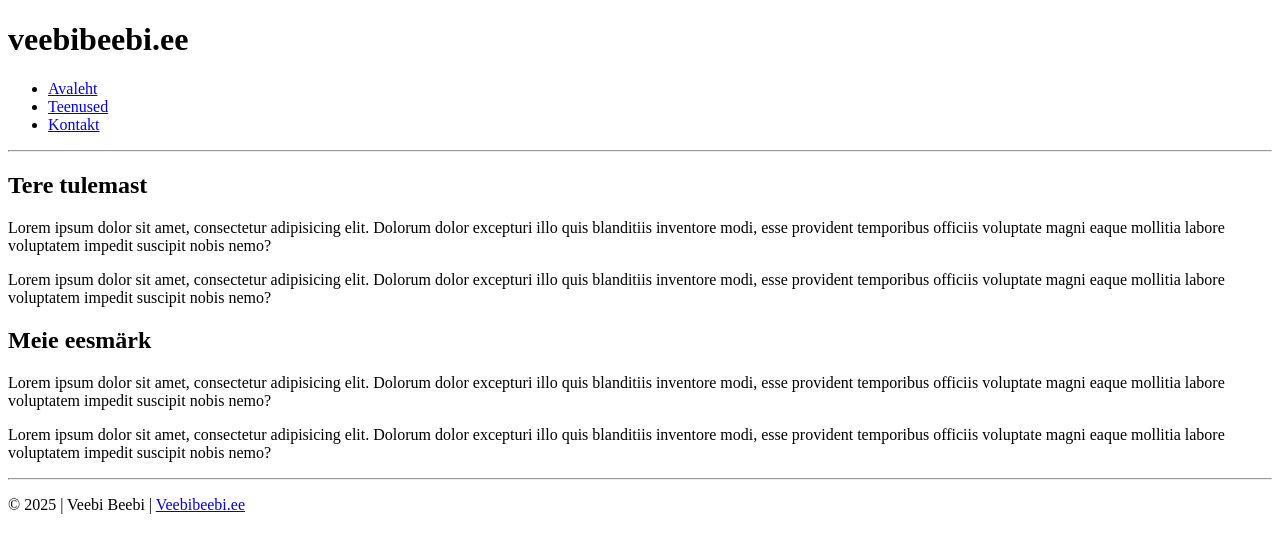
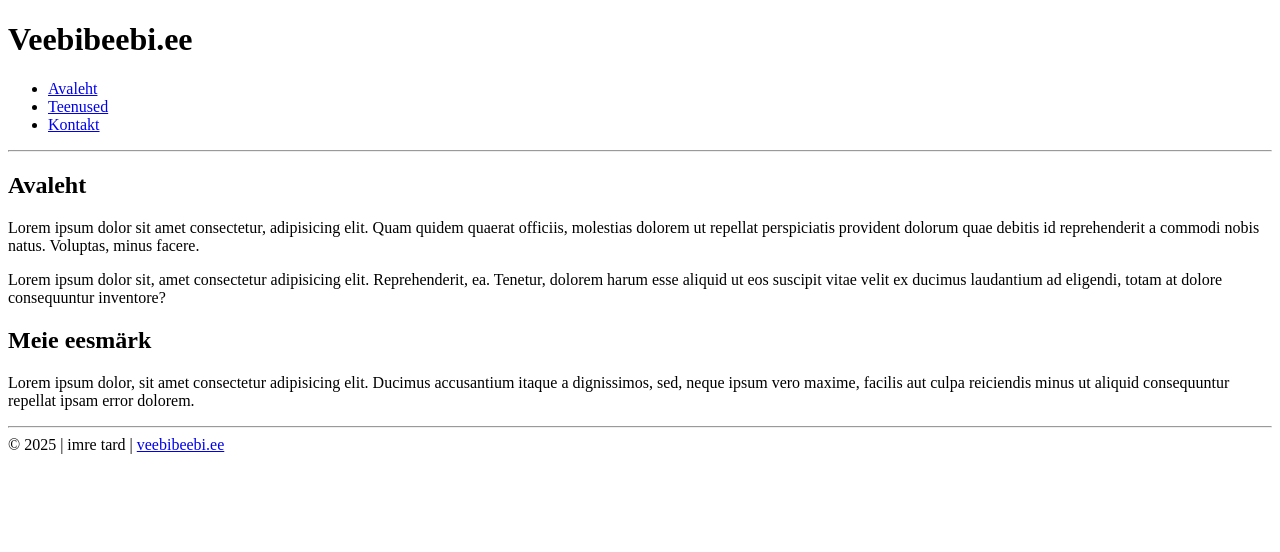
Before and after one commit to metshein/HTML25, a plain HTML site: page yl05/index.html in a window 1280 px wide. Drawn offline with Linux system fonts and the light colour scheme.

Commit message:
dfhgsdfg

```diff
--- a/yl05/index.html
+++ b/yl05/index.html
@@ -6,20 +6,19 @@
     <title>Ülesanne 5</title>
 </head>
 <body>
-    <h1>veebibeebi.ee</h1>
+    <h1>Veebibeebi.ee</h1>
     <ul>
         <li><a href="index.html">Avaleht</a></li>
         <li><a href="teenused.html">Teenused</a></li>
         <li><a href="kontakt.html">Kontakt</a></li>
     </ul>
     <hr>
-    <h2>Tere tulemast</h2>
-    <p>Lorem ipsum dolor sit amet, consectetur adipisicing elit. Dolorum dolor excepturi illo quis blanditiis inventore modi, esse provident temporibus officiis voluptate magni eaque mollitia labore voluptatem impedit suscipit nobis nemo?</p>
-    <p>Lorem ipsum dolor sit amet, consectetur adipisicing elit. Dolorum dolor excepturi illo quis blanditiis inventore modi, esse provident temporibus officiis voluptate magni eaque mollitia labore voluptatem impedit suscipit nobis nemo?</p>
+    <h2>Avaleht</h2>
+    <p>Lorem ipsum dolor sit amet consectetur, adipisicing elit. Quam quidem quaerat officiis, molestias dolorem ut repellat perspiciatis provident dolorum quae debitis id reprehenderit a commodi nobis natus. Voluptas, minus facere.</p>
+    <p>Lorem ipsum dolor sit, amet consectetur adipisicing elit. Reprehenderit, ea. Tenetur, dolorem harum esse aliquid ut eos suscipit vitae velit ex ducimus laudantium ad eligendi, totam at dolore consequuntur inventore?</p>
     <h2>Meie eesmärk</h2>
-    <p>Lorem ipsum dolor sit amet, consectetur adipisicing elit. Dolorum dolor excepturi illo quis blanditiis inventore modi, esse provident temporibus officiis voluptate magni eaque mollitia labore voluptatem impedit suscipit nobis nemo?</p>
-    <p>Lorem ipsum dolor sit amet, consectetur adipisicing elit. Dolorum dolor excepturi illo quis blanditiis inventore modi, esse provident temporibus officiis voluptate magni eaque mollitia labore voluptatem impedit suscipit nobis nemo?</p>
+    <p>Lorem ipsum dolor, sit amet consectetur adipisicing elit. Ducimus accusantium itaque a dignissimos, sed, neque ipsum vero maxime, facilis aut culpa reiciendis minus ut aliquid consequuntur repellat ipsam error dolorem.</p>
     <hr>
-    <p>&copy; 2025 | Veebi Beebi | <a target="_blank" href="veebibeebi.ee">Veebibeebi.ee</a></p>
+    &copy; 2025 | imre tard | <a target="_blank" href="veebibeebi.ee">veebibeebi.ee</a>
 </body>
 </html>
```
Also changed, not shown: yl05/kontakt.html (deleted, +0 -22 lines), yl05/teenused.html (deleted, +0 -31 lines).
